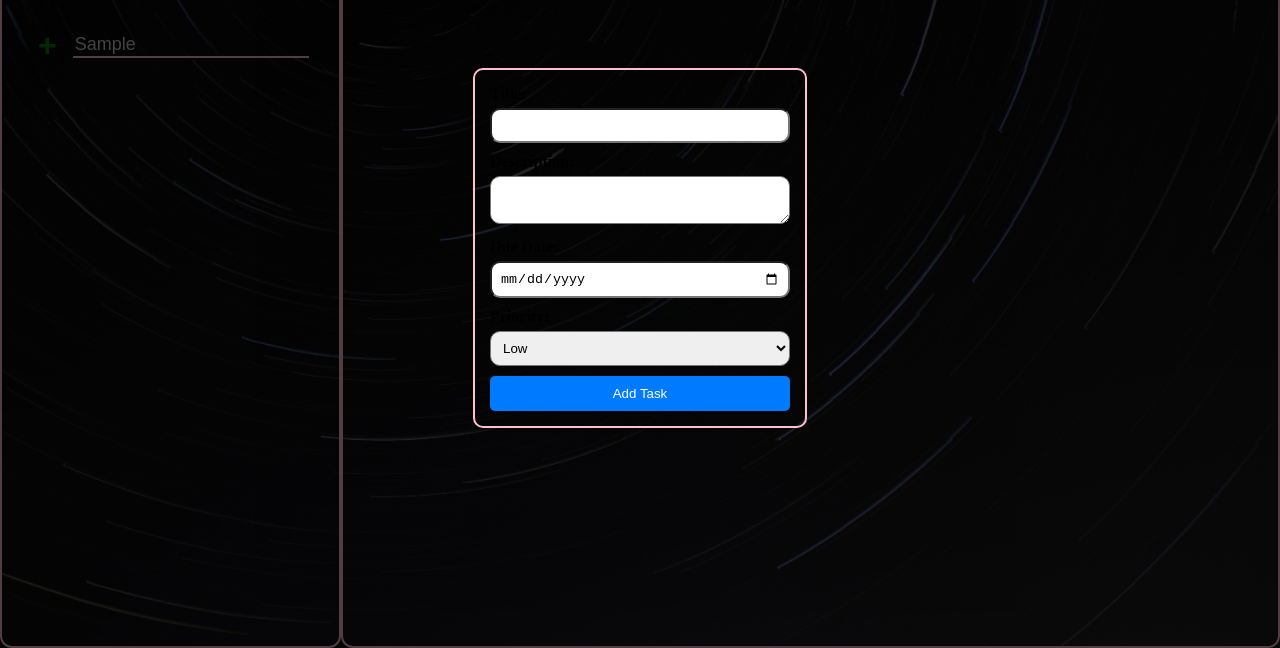
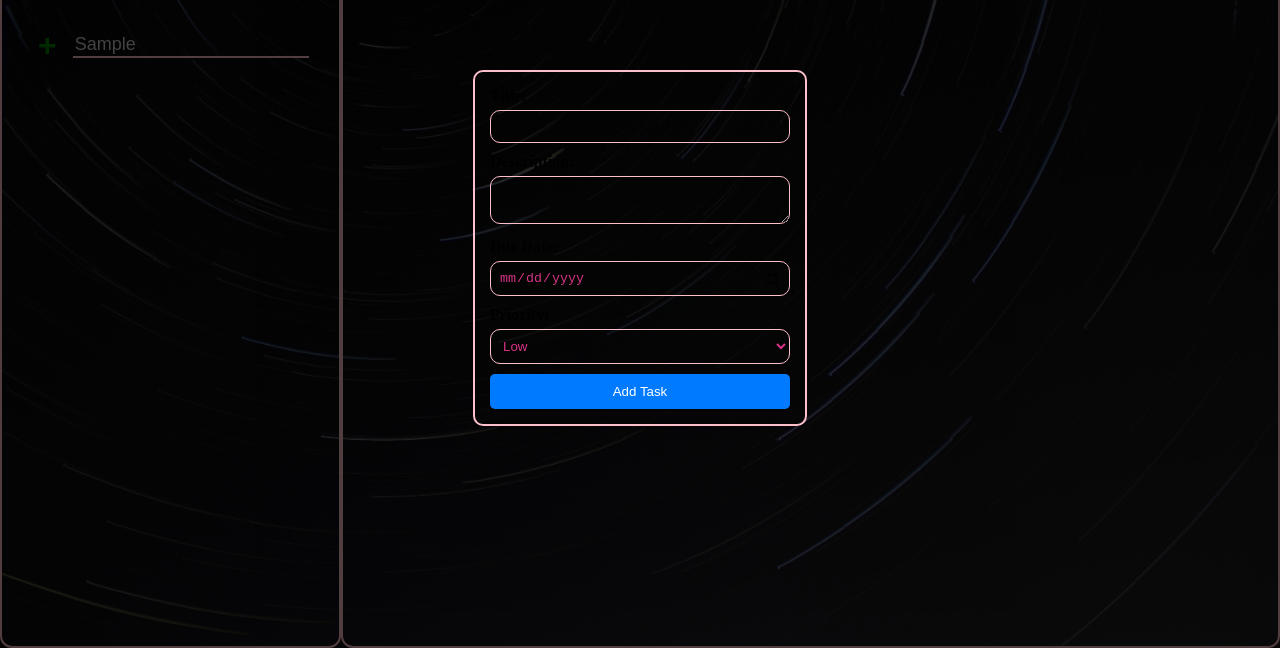
Before and after one commit to Stranger-e/To-Do-List, a website built with webpack: page src/index.html in a window 1280 px wide. Both pictures are taken after typing "Sample" into the empty fields and a click on the button "Add Task". Shown: the part 152-800 px from the top of the page. Built offline with nearby package versions, Linux system fonts and the light colour scheme.

Commit message:
Add style to form

```diff
--- a/src/style.css
+++ b/src/style.css
@@ -194,6 +194,9 @@ li {
   padding: 8px;
   box-sizing: border-box;
   border-radius: 10px;
+  background-color: transparent;
+  color: #d63484;
+  border: 1px solid pink;
 }
 
 #task-form button {
```
